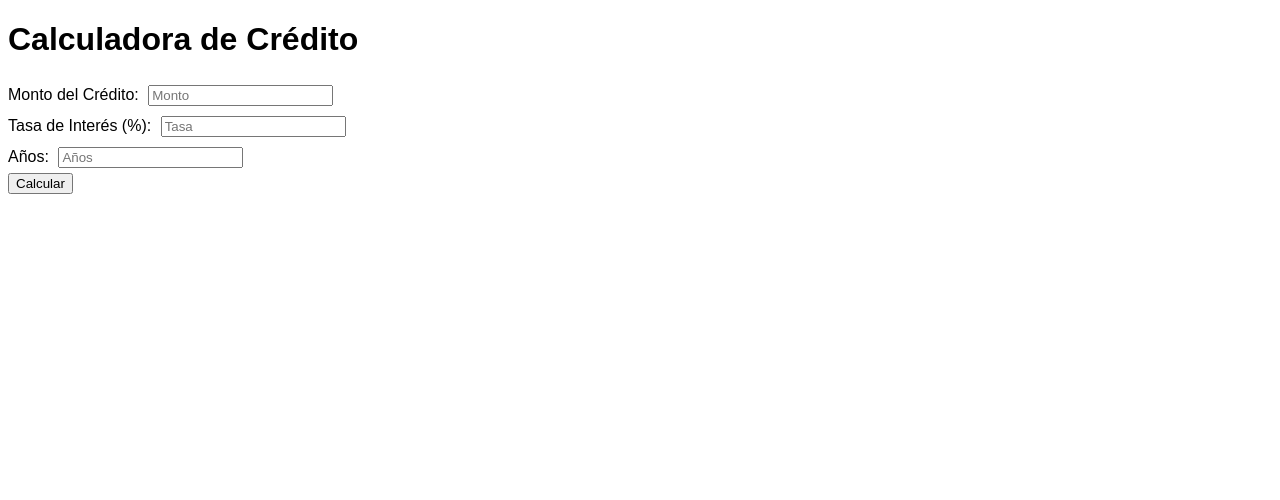
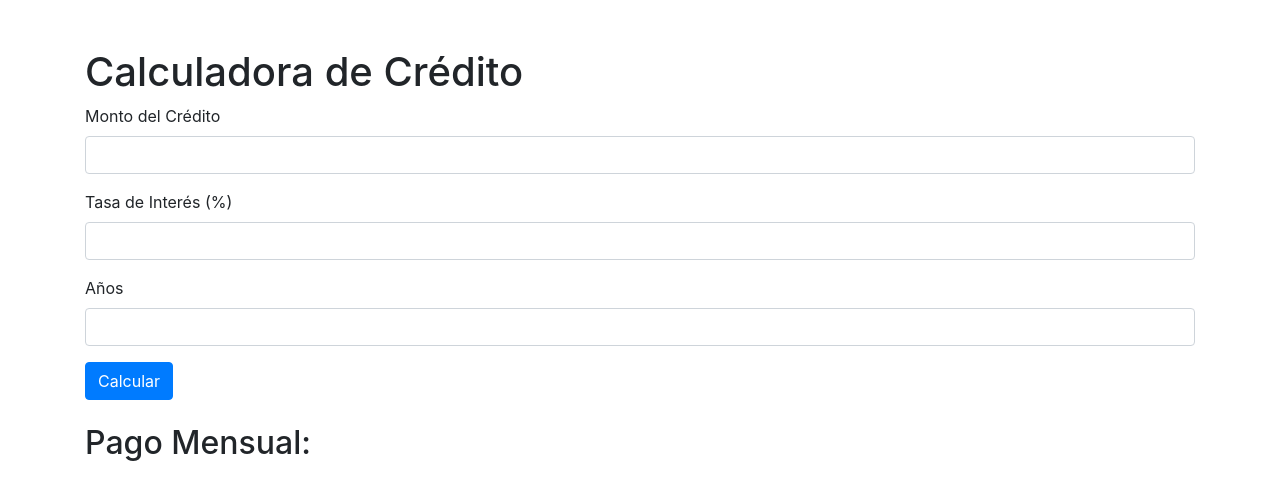
Before and after one commit to gherrerz/Agentic1, a plain HTML site: page index.html in a window 1280 px wide. Drawn offline with nearby package versions, Linux system fonts and the light colour scheme.

Commit message:
AI: código generado para issue #6

```diff
--- a/index.html
+++ b/index.html
@@ -3,33 +3,39 @@
 <head>
     <meta charset="UTF-8">
     <meta name="viewport" content="width=device-width, initial-scale=1.0">
+    <link rel="stylesheet" href="https://stackpath.bootstrapcdn.com/bootstrap/4.5.2/css/bootstrap.min.css">
     <title>Calculadora de Crédito</title>
-    <style>
-        body { font-family: Arial, sans-serif; }
-        input { margin: 5px; }
-    </style>
 </head>
 <body>
-    <h1>Calculadora de Crédito</h1>
-    <label for="monto">Monto del Crédito:</label>
-    <input type="number" id="monto" placeholder="Monto" required>
-    <br>
-    <label for="tasa">Tasa de Interés (%):</label>
-    <input type="number" id="tasa" placeholder="Tasa" required>
-    <br>
-    <label for="años">Años:</label>
-    <input type="number" id="años" placeholder="Años" required>
-    <br>
-    <button onclick="calcularCredito()">Calcular</button>
-    <h2 id="resultado"></h2>
+    <div class="container mt-5">
+        <h1>Calculadora de Crédito</h1>
+        <form id="creditForm">
+            <div class="form-group">
+                <label for="amount">Monto del Crédito</label>
+                <input type="number" class="form-control" id="amount" required>
+            </div>
+            <div class="form-group">
+                <label for="interest">Tasa de Interés (%)</label>
+                <input type="number" class="form-control" id="interest" required>
+            </div>
+            <div class="form-group">
+                <label for="years">Años</label>
+                <input type="number" class="form-control" id="years" required>
+            </div>
+            <button type="submit" class="btn btn-primary">Calcular</button>
+        </form>
+        <h2 class="mt-4">Pago Mensual: <span id="monthlyPayment"></span></h2>
+    </div>
     <script>
-        function calcularCredito() {
-            const monto = parseFloat(document.getElementById('monto').value);
-            const tasa = parseFloat(document.getElementById('tasa').value) / 100 / 12;
-            const años = parseFloat(document.getElementById('años').value) * 12;
-            const pagoMensual = (monto * tasa) / (1 - Math.pow(1 + tasa, -años));
-            document.getElementById('resultado').innerText = `Pago Mensual: $${pagoMensual.toFixed(2)}`;
-        }
+        document.getElementById('creditForm').addEventListener('submit', function(event) {
+            event.preventDefault();
+            const amount = parseFloat(document.getElementById('amount').value);
+            const interest = parseFloat(document.getElementById('interest').value) / 100 / 12;
+            const years = parseFloat(document.getElementById('years').value) * 12;
+            const x = Math.pow(1 + interest, years);
+            const monthly = (amount * x * interest) / (x - 1);
+            document.getElementById('monthlyPayment').innerText = monthly.toFixed(2);
+        });
     </script>
 </body>
 </html>
```
Also changed, not shown: generated_files.txt.
